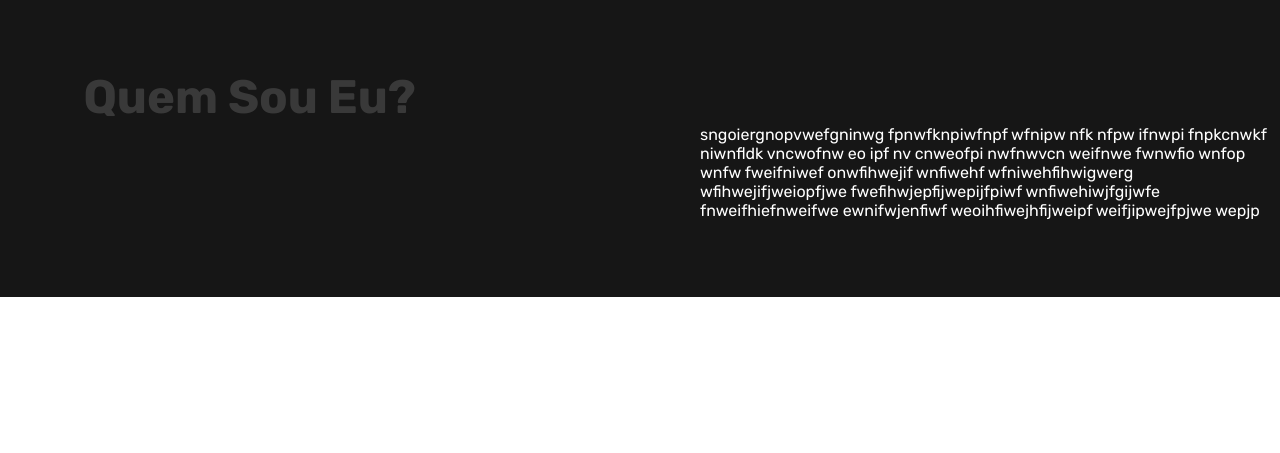
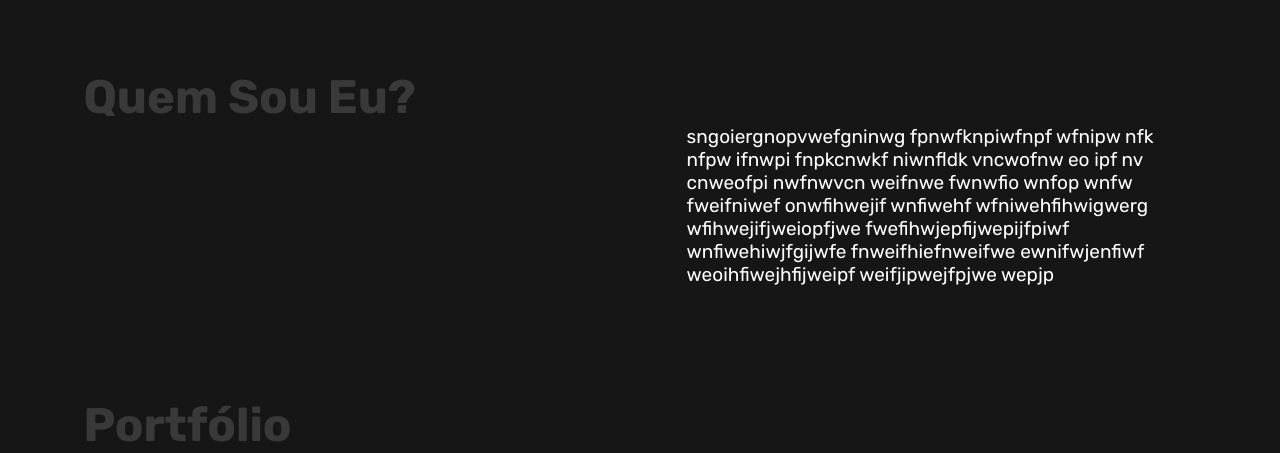
Before and after one commit to ItaloLacerda/Projeto-Pessoal, a plain HTML site: page index.html in a window 1280 px wide. Shown: the part 771-1224 px from the top of the page. Before the commit the page ends 1068 px from the top, so only its background shows below. Drawn offline with Linux system fonts and the light colour scheme.

Commit message:
Criar titulo da sessão portfolio"

```diff
--- a/index.html
+++ b/index.html
@@ -12,8 +12,8 @@
         <div class="conteiner-header">
             <section>
                 <ul class="list-header">
-                    <li><a href="">Quem Sou Eu?</a></li>
-                    <li><a href="">Portifolio</a></li>
+                    <li><a href="#Presentation">Quem Sou Eu?</a></li>
+                    <li><a href="#Portfolio">Portifolio</a></li>
                     <li><a href="">Contatos</a></li>
                 </ul>
             </section>
@@ -27,9 +27,12 @@
         </div>
     </header>
     <main>
-        <section class="conteiner-who-am-I">
+        <section id="Presentation" class="conteiner-who-am-I">
             <h2>Quem Sou Eu?</h2>
             <p>sngoiergnopvwefgninwg fpnwfknpiwfnpf wfnipw nfk nfpw ifnwpi fnpkcnwkf niwnfldk vncwofnw eo ipf nv cnweofpi nwfnwvcn weifnwe fwnwfio wnfop wnfw fweifniwef onwfihwejif wnfiwehf wfniwehfihwigwerg wfihwejifjweiopfjwe fwefihwjepfijwepijfpiwf wnfiwehiwjfgijwfe fnweifhiefnweifwe ewnifwjenfiwf weoihfiwejhfijweipf weifjipwejfpjwe wepjp</p>
+        </section>
+        <section id="Portfolio" class="conteiner-portfolio">
+            <h2>Portfólio</h2>
         </section>
     </main>
 </body>
--- a/style.css
+++ b/style.css
@@ -79,14 +79,14 @@ main {
 }
 
 .conteiner-who-am-I {
-    height: 300px;
+    height: 400px;
 
     display: flex;
     flex-direction: column;
     justify-content: center;
 }
 
-.conteiner-who-am-I h2 {
+.conteiner-who-am-I h2, .conteiner-portfolio h2 {
     color: #ffffff27;
     padding-left: 6.515%;
     font-size: 47px;
@@ -94,6 +94,9 @@ main {
 
 .conteiner-who-am-I p {
     align-self: flex-end;
-    width: 580px;
-    height: 100px;
+
+    padding-right: 6.515%;
+    font-size: 19px;
+    width: 510px;
+    height: 200px;
 }
```
